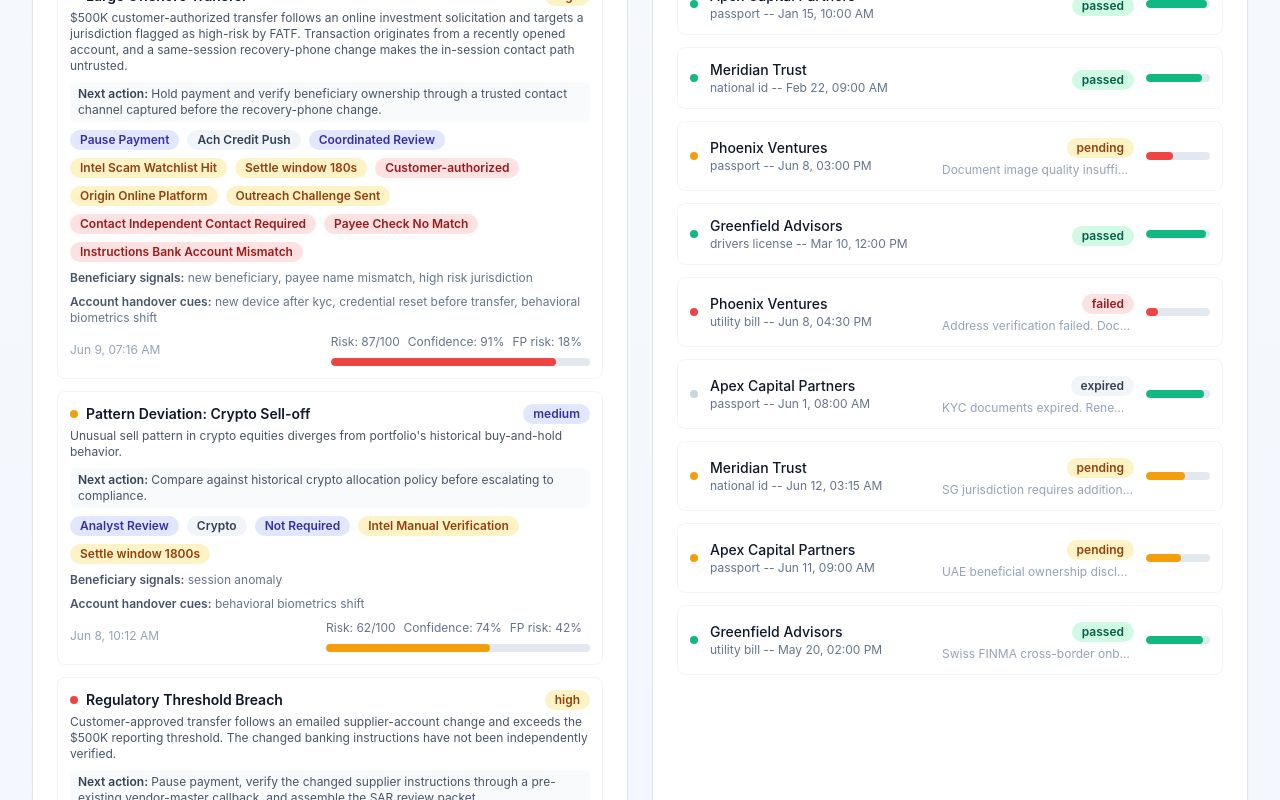
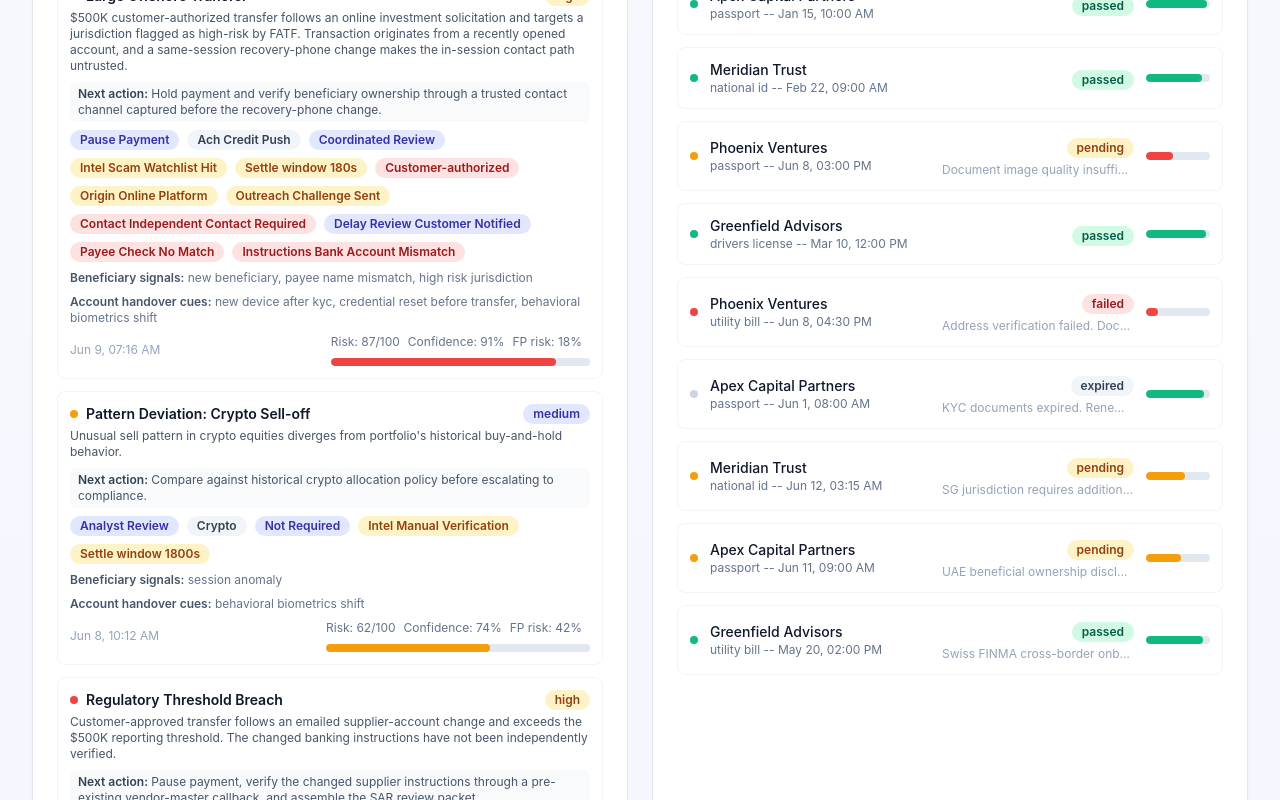
Before and after one commit to tensorgarden/fintech-ai-suite, a Next.js app: page / in a window 1280 px wide. Shown: the part 860-1660 px from the top of the page. Built offline with nearby package versions, Linux system fonts and the light colour scheme.

Commit message:
Surface payment delay review status

```diff
--- a/src/app/page.tsx
+++ b/src/app/page.tsx
@@ -294,6 +294,18 @@
                       Contact {formatInterventionAction(alert.customerContactIntegrityStatus)}
                     </Badge>
                   )}
+                  {alert.paymentDelayReviewStatus !== "not_required" && (
+                    <Badge
+                      variant={
+                        alert.paymentDelayReviewStatus === "reasonable_suspicion_recorded"
+                          ? "warning"
+                          : "info"
+                      }
+                      className="text-xs capitalize"
+                    >
+                      Delay review {formatInterventionAction(alert.paymentDelayReviewStatus)}
+                    </Badge>
+                  )}
                   {alert.payeeNameCheckStatus !== "not_required" && (
                     <Badge
                       variant={
```
